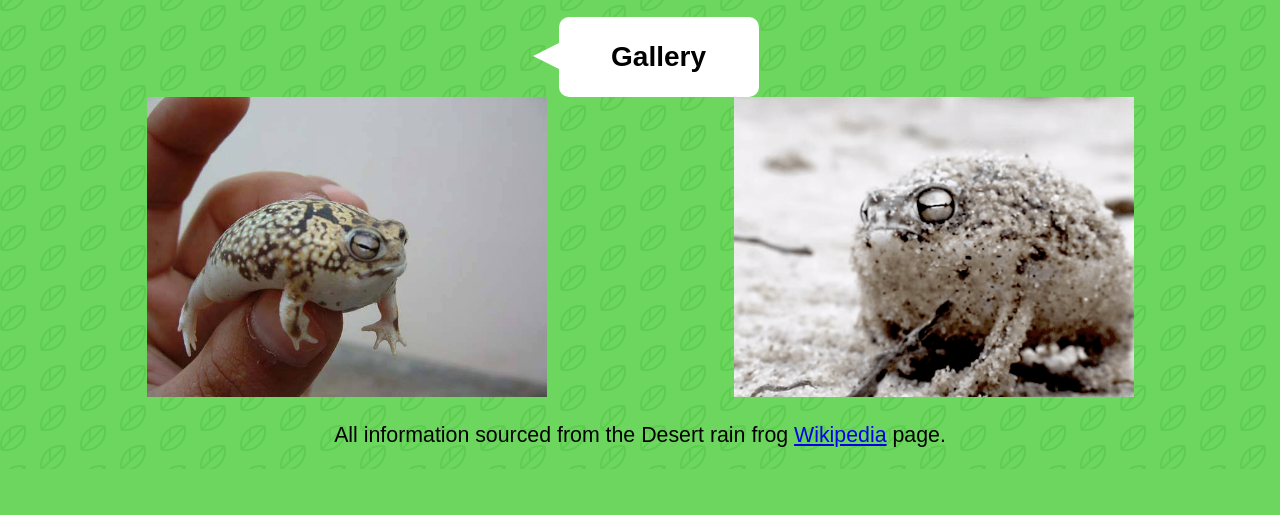
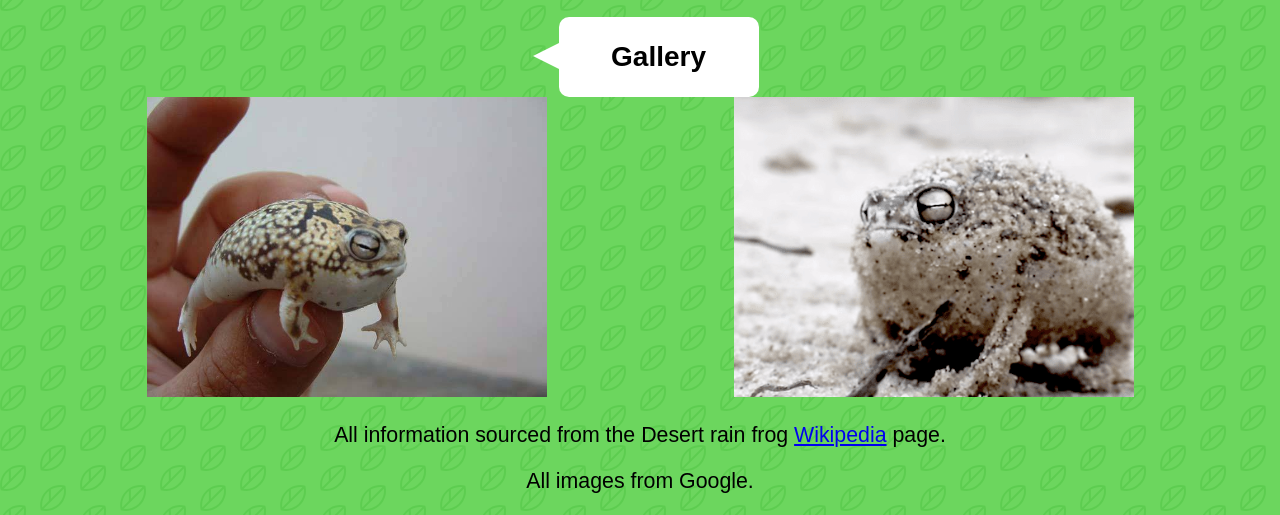
Before and after one commit to charliekoepke/ATLS4519, a plain HTML site: page assignment2/index.html in a window 1280 px wide. Shown: the part 795-1310 px from the top of the page. Before the commit the page ends 1264 px from the top, so only its background shows below. Drawn offline with Linux system fonts and the light colour scheme; a web font is replaced by a local one.

Commit message:
edit footer

```diff
--- a/assignment2/index.html
+++ b/assignment2/index.html
@@ -66,6 +66,9 @@
                 All information sourced from the Desert rain frog
                 <a href="https://en.wikipedia.org/wiki/Desert_rain_frog">Wikipedia</a> page.
             </p>
+            <p>
+                All images from Google.
+            </p>
         </footer>
     </body>
 </html>
```
